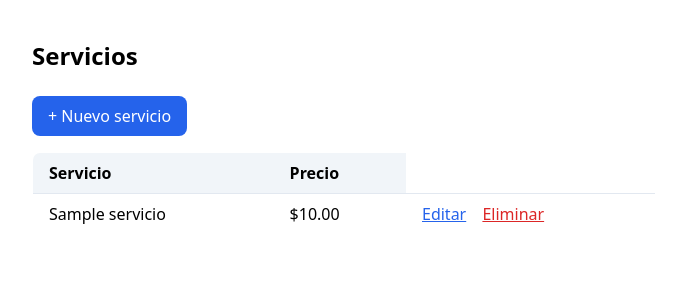
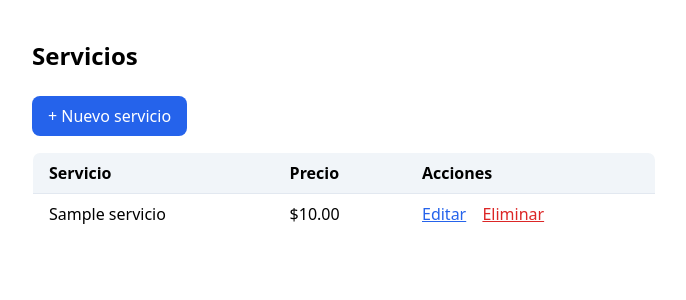
Before and after one commit to RuizAviladsm3/u2s4-ruiz-avila-alejandroV2, a Django app: page /catalogo/ in a window 1280 px wide. Shown: the top 300 px of the page, without its empty margins (296-982 px from the left). Run offline with Django 5.2, Linux system fonts and the light colour scheme; tables that the repository leaves empty hold one stand-in row (values such as "Sample post"); some libraries are stand-ins or nearby versions.

Commit message:
Practica 1 de la unidad 3 se soluciono un problema en el template de servicios

```diff
--- a/core/templates/core/servicios.html
+++ b/core/templates/core/servicios.html
@@ -9,9 +9,8 @@
 <body class="max-w-2xl mx-auto py-10 px-6">
   <h1 class="text-2xl font-bold mb-6">Servicios</h1>
 
-<!-- agregu esto-->
-<a href="{% url 'crear_servicio' %}" class="inline-block mb-4 bg-blue-600 text-white px-4 py-2 rounded-lg">+ Nuevo servicio</a>
-
+  <!-- Botón para crear nuevo servicio -->
+  <a href="{% url 'crear_servicio' %}" class="inline-block mb-4 bg-blue-600 text-white px-4 py-2 rounded-lg">+ Nuevo servicio</a>
 
   <!-- table w-full: la tabla ocupa todo el ancho del contenedor -->
   <table class="w-full border border-slate-200 rounded-lg overflow-hidden">
@@ -19,28 +18,20 @@
       <tr>
         <th class="text-left px-4 py-2">Servicio</th>
         <th class="text-left px-4 py-2">Precio</th>
+        <!-- ESTE ENCABEZADO TE FALTABA PARA QUE QUEDEN 3 COLUMNAS -->
+        <th class="text-left px-4 py-2">Acciones</th>
       </tr>
     </thead>
     <tbody>
-      <!-- {% for servicio in servicios %}: repite este <tr> una vez por cada elemento de la lista -->
       {% for servicio in servicios %}
       <tr class="border-t border-slate-200">
-        <!-- {{ servicio.nombre }}: accede a la clave 'nombre' del diccionario actual  NOMBRE A TITULO-->
         <td class="px-4 py-2">{{ servicio.titulo }}</td>
-        <!-- {{ servicio.precio }}: accede a la clave 'precio' del diccionario actual -->
         <td class="px-4 py-2">${{ servicio.precio }}</td>
-
-
-      <!-- AGREUEGUE eSTO-->
         <td class="px-4 py-2">
           <a href="{% url 'editar_servicio' servicio.pk %}" class="text-blue-600 underline">Editar</a>
-      <!-- {% url 'eliminar_servicio' servicio.pk %}: arma la URL /servicios/<id>/eliminar/ -->
           <a href="{% url 'eliminar_servicio' servicio.pk %}" class="text-red-600 underline ml-3">Eliminar</a>
         </td>
-
       </tr>
-
-      <!-- {% endfor %}: cierra el bucle, obligatorio en Django (a diferencia de Python) -->
       {% endfor %}
     </tbody>
   </table>
```
